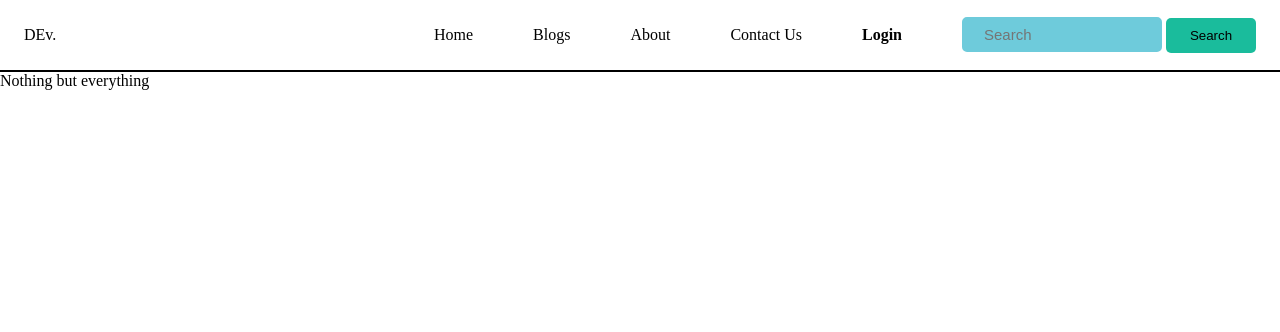
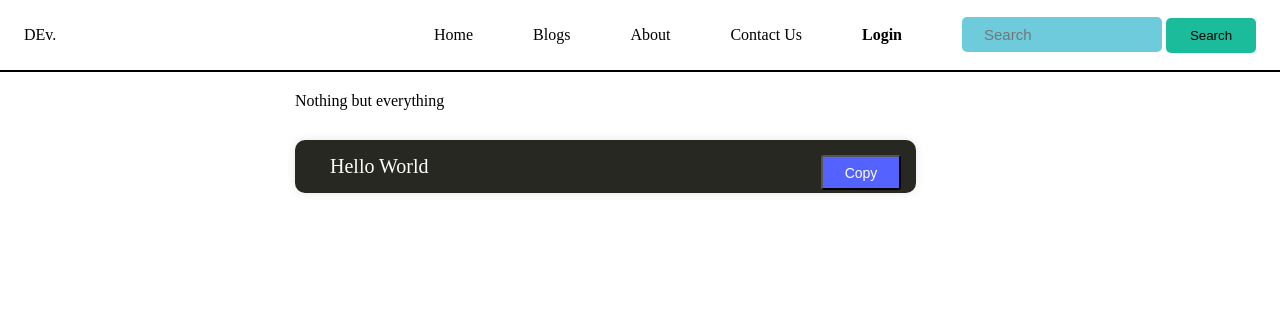
Before and after one commit to Ray-linux/CSCoder, a Django app: a page that uses templates/blog/blogPost.html in a window 1280 px wide. Shown: the top 332 px of the page. Run offline with Django 3.2, Linux system fonts and the light colour scheme; data comes from the database, SQL or seed files in the repository.

Commit message:
15-06-2022

```diff
--- /dev/null
+++ b/static/css/blog_post.css
@@ -0,0 +1,69 @@
+.blog_post_container{
+    margin: 0 290px;
+    padding: 20px 5px;
+    /* background: rosybrown; */
+}
+
+
+
+.box {
+    margin: 30px 0;
+    padding: 15px;
+    width: 90%;
+    height: auto;
+    align-items: center;
+    justify-content: center;
+    background: #272822;
+    border-radius: 10px;
+    padding: 10 px 14px;
+    box-shadow: 0 0 10px rgba(0, 0, 0, .1);
+}
+
+.uper_box{
+    background: #272822;
+    border-radius: 8px;
+}
+.uper_box button{
+    float: right;
+}
+
+.box code {
+    min-width: 300px;
+    min-height: 50px;
+    width: auto;
+    height: auto;
+    margin-left: 20px;
+    font-size: 20px;
+    font-weight: 500;
+    font-family: 'Fredoka';
+    padding-right: 12px;
+    background: #272822;
+    color: #ffffff;
+}
+
+#copy{
+    color: white;
+}
+
+.box button {
+    cursor: pointer;
+    width: 80px;
+    height: 35px;
+    font-size: 14px;
+    border-radius: 3px;
+    color: #ffffff;
+    background: #5463ff;
+}
+
+
+.writer{
+    margin: 50px;
+    text-align: center;
+}
+
+.writer img{
+    width: 100px;
+    height: 100px;
+    border-radius: 50%;
+
+}
--- /dev/null
+++ b/static/css/responsive_blog_post.css
@@ -0,0 +1,17 @@
+@media screen and (min-width: 820px) and (max-width: 1210px) {
+    .blog_post_container{
+        margin: 0 200px;
+    }
+}
+
+@media screen and (min-width: 500px) and (max-width: 819px) {
+    .blog_post_container{
+        margin: 0 100px;
+    }
+}
+
+@media screen  and (max-width: 499px) {
+    .blog_post_container{
+        margin: 0 30px;
+    }
+}
--- a/templates/blog/blogPost.html
+++ b/templates/blog/blogPost.html
@@ -1,9 +1,30 @@
 {% extends 'base.html' %}
 
 {% block title %}Blog Post{% endblock title %}
+{% block style %}
+<link rel="stylesheet" href="/static/css/blog_post.css">
+<link rel="stylesheet" href="/static/css/responsive_blog_post.css">
+{% endblock style %}
 
 {% block body %}
-<div class="container my-3">
+<div class="blog_post_container my-3">
     {{post.content}}
+    <div class="box">
+      <div class="uper_box">
+          <button type="button" onclick="copyEvent('copy')">Copy</button>
+      </div>
+      <code id="copy">
+        Hello World
+      </code>
+  </div>
 </div>
+
+
+<script>
+  function copyEvent(id) {
+      var str = document.getElementById(id);
+      window.getSelection().selectAllChildren(str);
+      document.execCommand("Copy")
+  }
+</script>
 {% endblock body %}
```
